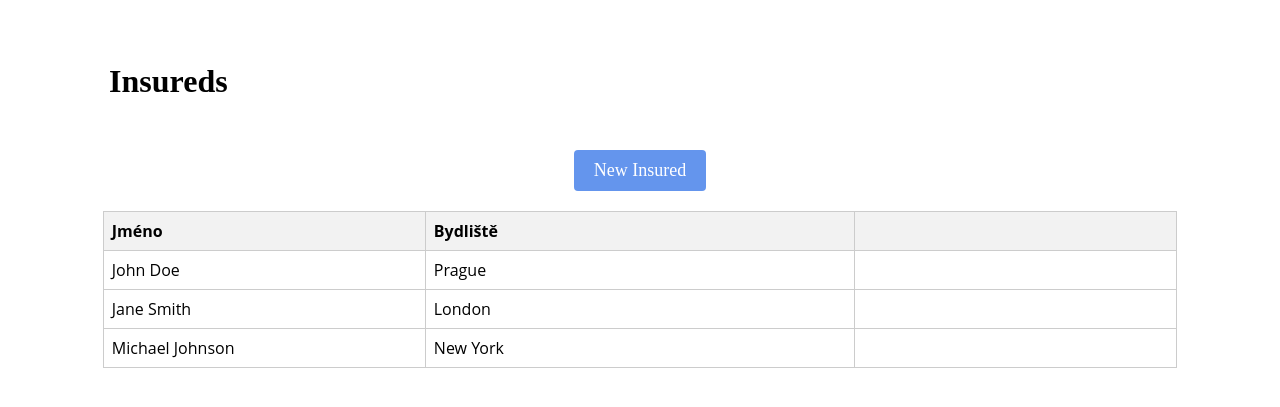
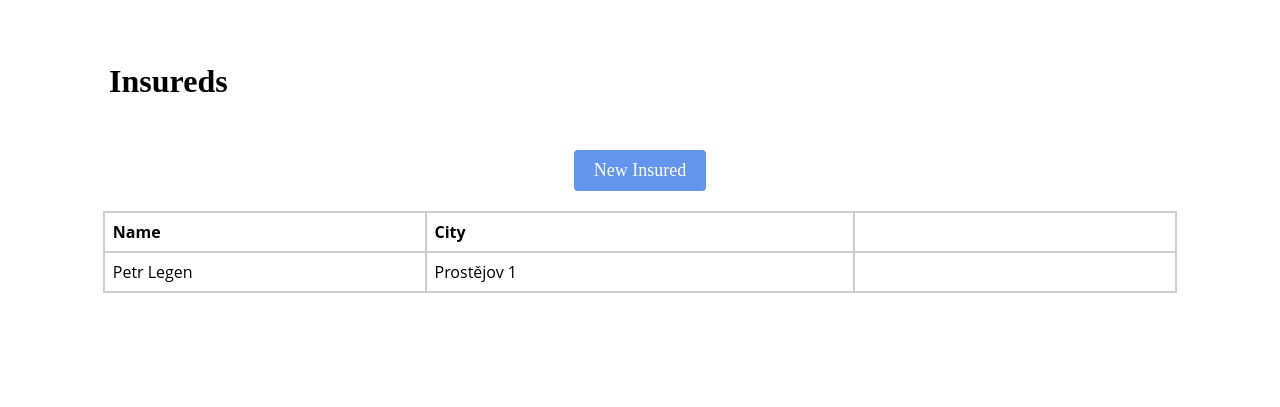
Before and after one commit to PetrLegen88/Insured-Evidence-Django, a Django app: page /insured/ in a window 1280 px wide. Shown: the part 82-489 px from the top of the page. Run offline with Django 4.2, Linux system fonts and the light colour scheme; data comes from the database, SQL or seed files in the repository; both versions use the stored data as it was after the commit.

Commit message:
Reworked insured.html for users from databaze. reworked view for function insured. Repair table head color in style.css

```diff
--- a/evidence/models.py
+++ b/evidence/models.py
@@ -15,7 +15,7 @@ class Insured(models.Model):
     phone = models.CharField(max_length=16)
 
     def __str__(self):
-        return self.user.first_name + self.user.last_name
+        return self.user.first_name + " " + self.user.last_name
 
 
 class Insurance(models.Model):
@@ -33,7 +33,7 @@ class Insurance(models.Model):
     valid_until = models.DateTimeField()
 
     def __str__(self):
-        return f'{self.insurance} {self.subject}'
+        return f'{self.insurance} : {self.subject}'
 
 
 class InsuranceEvent(models.Model):
--- a/evidence/templates/insured.html
+++ b/evidence/templates/insured.html
@@ -3,34 +3,26 @@
 {% block title %}Insured{% endblock %}
 
 {% block content %}
-<h1 class="insured-h">Insureds</h1>
+    <h1 class="insured-h">Insureds</h1>
     <div class="center">
         <a href="#" class="button-insured">New Insured</a>
     </div>
- <table class="insured-table">
+    <table class="insured-table">
         <thead>
             <tr>
-                <th>Jméno</th>
-                <th>Bydliště</th>
+                <th>Name</th>
+                <th>City</th>
                 <th></th>
             </tr>
         </thead>
         <tbody>
-            <tr>
-                <td>John Doe</td>
-                <td>Prague</td>
-                <td></td>
-            </tr>
-            <tr>
-                <td>Jane Smith</td>
-                <td>London</td>
-                <td></td>
-            </tr>
-            <tr>
-                <td>Michael Johnson</td>
-                <td>New York</td>
-                <td></td>
-            </tr>
+            {% for insured in insureds %}
+                <tr>
+                    <td>{{ insured.user.first_name }} {{ insured.user.last_name }}</td>
+                    <td>{{ insured.city }}</td>
+                    <td></td>
+                </tr>
+            {% endfor %}
         </tbody>
     </table>
 {% endblock %}
--- a/evidence/views.py
+++ b/evidence/views.py
@@ -1,4 +1,5 @@
 from django.shortcuts import render
+from .models import Insured, Insurance, InsuranceEvent
 
 
 def homepage(request):
@@ -6,4 +7,5 @@ def homepage(request):
 
 
 def insured(request):
-    return render(request, 'insured.html')
+    insureds = Insured.objects.all()
+    return render(request, 'insured.html', {'insureds': insureds})
--- a/static/css/style.css
+++ b/static/css/style.css
@@ -70,7 +70,7 @@
 
 .insured-table th, .insured-table td {
     padding: 8px;
-    border: 1px solid #ccc;
+    border: 2px solid #ccc;
 
 }
 .insured-table th:nth-child(2),
@@ -86,7 +86,6 @@
 }
 
 .insured-table th {
-    background-color: #f2f2f2;
     text-align: left;
 
 }
```
Also changed, not shown: db.sqlite3.
